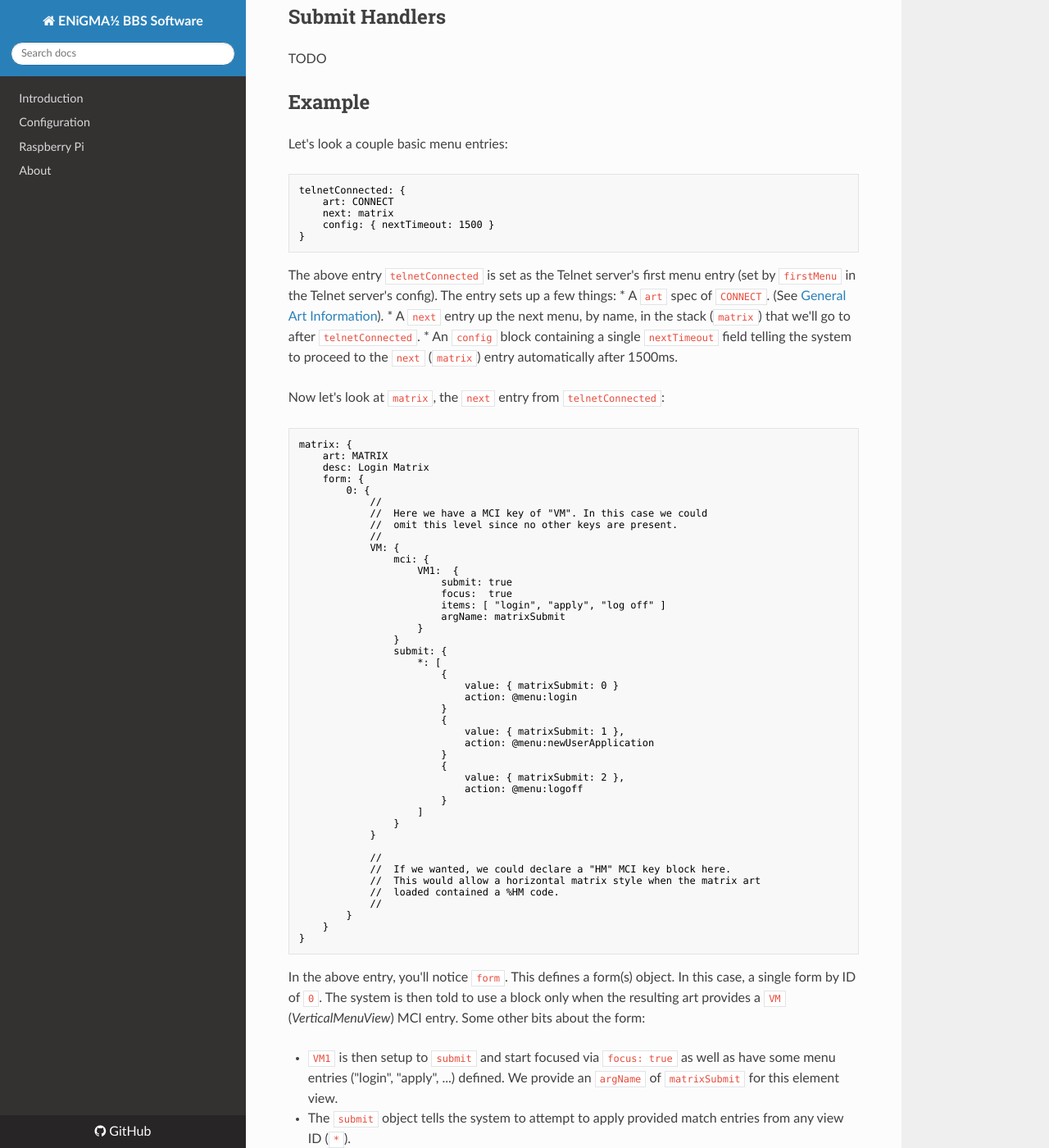
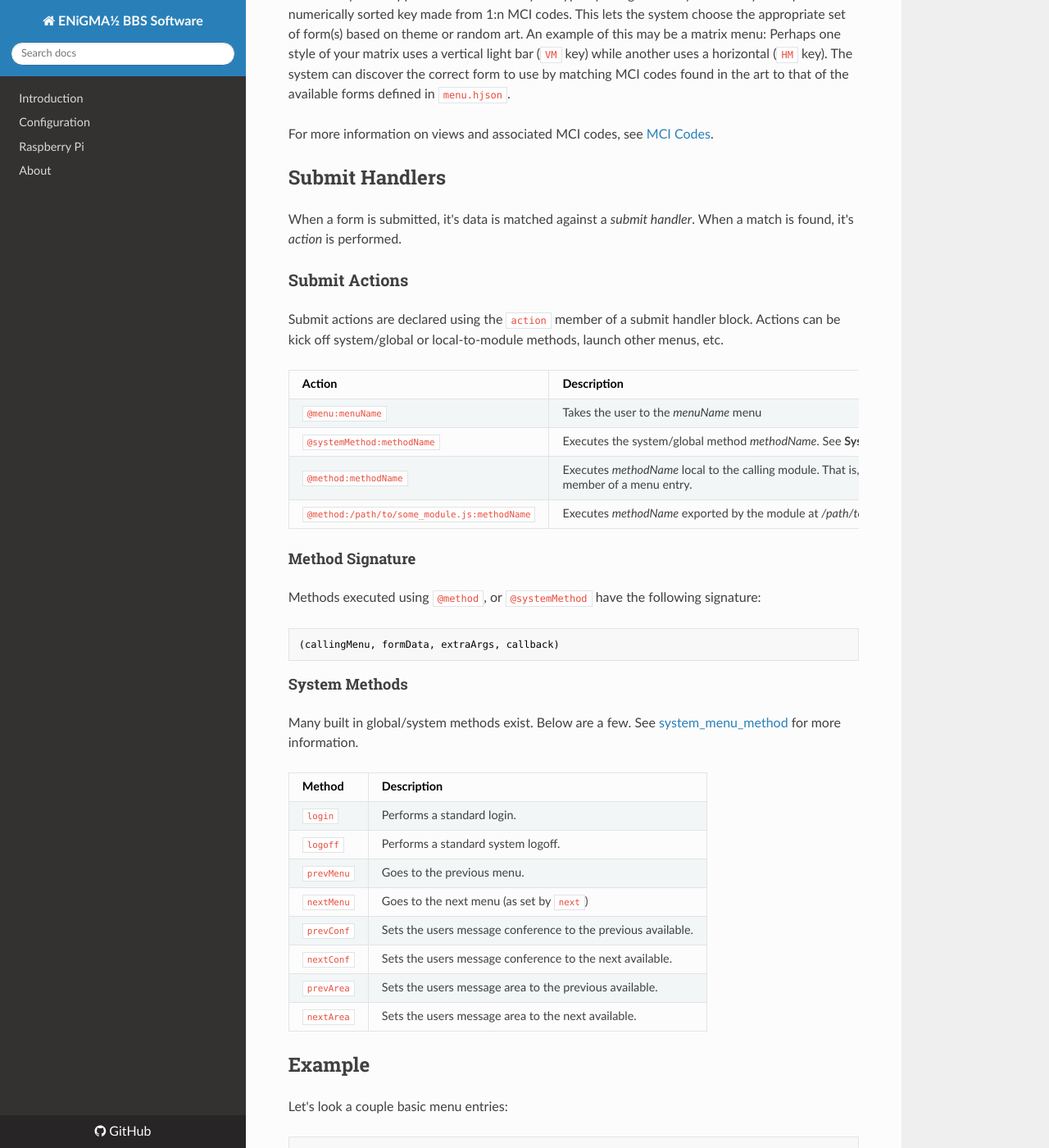
Before and after one commit to NuSkooler/enigma-bbs, an MkDocs documentation site: the page built from docs/configuration/menu-hjson.md, in a window 1280 px wide and 1400 px high, scrolled down 2144 px. Shown: the whole window at 82% size. Built offline with MkDocs 1.6.1, drawn with Linux system fonts in a browser that asks for light colours; nearby versions of some CDN libraries; old or Windows-style settings are respelled for this version of MkDocs; some of the changed text lies outside the part shown.

Commit message:
Some doc updates

````diff
--- a/docs/configuration/menu-hjson.md
+++ b/docs/configuration/menu-hjson.md
@@ -1,8 +1,8 @@
 ---
 layout: page
-title: Menus
+title: Menu HSJON
 ---
-## Menus
+## Menu HJSON
 The core of a ENiGMA½ based BBS is `menu.hjson`. Note that when `menu.hjson` is referenced, we're actually talking about `config/yourboardname-menu.hjson` or similar. This file determines the menus (or screens) a user can see, the order they come in and how they interact with each other, ACS configuration, etc. Like all configuration within ENiGMA½, menu configuration is done in [HJSON](https://hjson.org/) format. See [HJSON General Information](hjson.md) for more information.
 
 Entries in `menu.hjson` are often referred to as *blocks* or *sections*. Each entry defines a menu. A menu in this sense is something the user can see or visit. Examples include but are not limited to:
@@ -24,8 +24,13 @@ Below is a table of **common** menu entry members. These members apply to most e
 | `prompt` | Specifies a prompt, by name, to use along with this menu. Prompts are configured in `prompt.hjson`. |
 | `submit` | Defines a submit handler when using `prompt`.
 | `form` | An object defining one or more *forms* available on this menu. |
-| `module` | Sets the module name to use for this menu. |
+| `module` | Sets the module name to use for this menu. See **Menu Modules** below. |
 | `config` | An object containing additional configuration. See **Config Block** below. |
+
+### Menu Modules
+A given menu entry is backed by a *menu module*. That is, the code behind it. Menus are considered "standard" if the `module` member is not specified (and therefore backed by `core/standard_menu.js`).
+
+See [Menu Modules](/docs/modding/menu-modules.md) for more information.
 
 ### Config Block
 The `config` block for a menu entry can contain common members as well as a per-module (when `module` is used) settings.
@@ -57,7 +62,37 @@ Menus may also support more than one layout type by using a *MCI key*. A MCI key
 For more information on views and associated MCI codes, see [MCI Codes](/docs/art/mci.md).
 
 ## Submit Handlers
-TODO
+When a form is submitted, it's data is matched against a *submit handler*. When a match is found, it's *action* is performed.
+
+### Submit Actions
+Submit actions are declared using the `action` member of a submit handler block. Actions can be kick off system/global or local-to-module methods, launch other menus, etc.
+
+| Action | Description |
+|--------|-------------|
+| `@menu:menuName` | Takes the user to the *menuName* menu |
+| `@systemMethod:methodName` | Executes the system/global method *methodName*. See **System Methods** below. |
+| `@method:methodName` | Executes *methodName* local to the calling module. That is, the module set by the `module` member of a menu entry. |
+| `@method:/path/to/some_module.js:methodName` | Executes *methodName* exported by the module at */path/to/some_module.js*. |
+
+#### Method Signature
+Methods executed using `@method`, or `@systemMethod` have the following signature:
+```
+(callingMenu, formData, extraArgs, callback)
+```
+
+#### System Methods
+Many built in global/system methods exist. Below are a few. See [system_menu_method](/core/system_menu_method.js) for more information.
+
+| Method | Description |
+|--------|-------------|
+| `login` | Performs a standard login. |
+| `logoff` | Performs a standard system logoff. |
+| `prevMenu` | Goes to the previous menu. |
+| `nextMenu` | Goes to the next menu (as set by `next`) |
+| `prevConf` | Sets the users message conference to the previous available. |
+| `nextConf` | Sets the users message conference to the next available. |
+| `prevArea` | Sets the users message area to the previous available. |
+| `nextArea` | Sets the users message area to the next available. |
 
 ## Example
 Let's look a couple basic menu entries:
````
Also changed, not shown: docs/modding/existing-mods.md (+2 -0 lines), docs/modding/menu-modules.md (added, +11 -0 lines).
